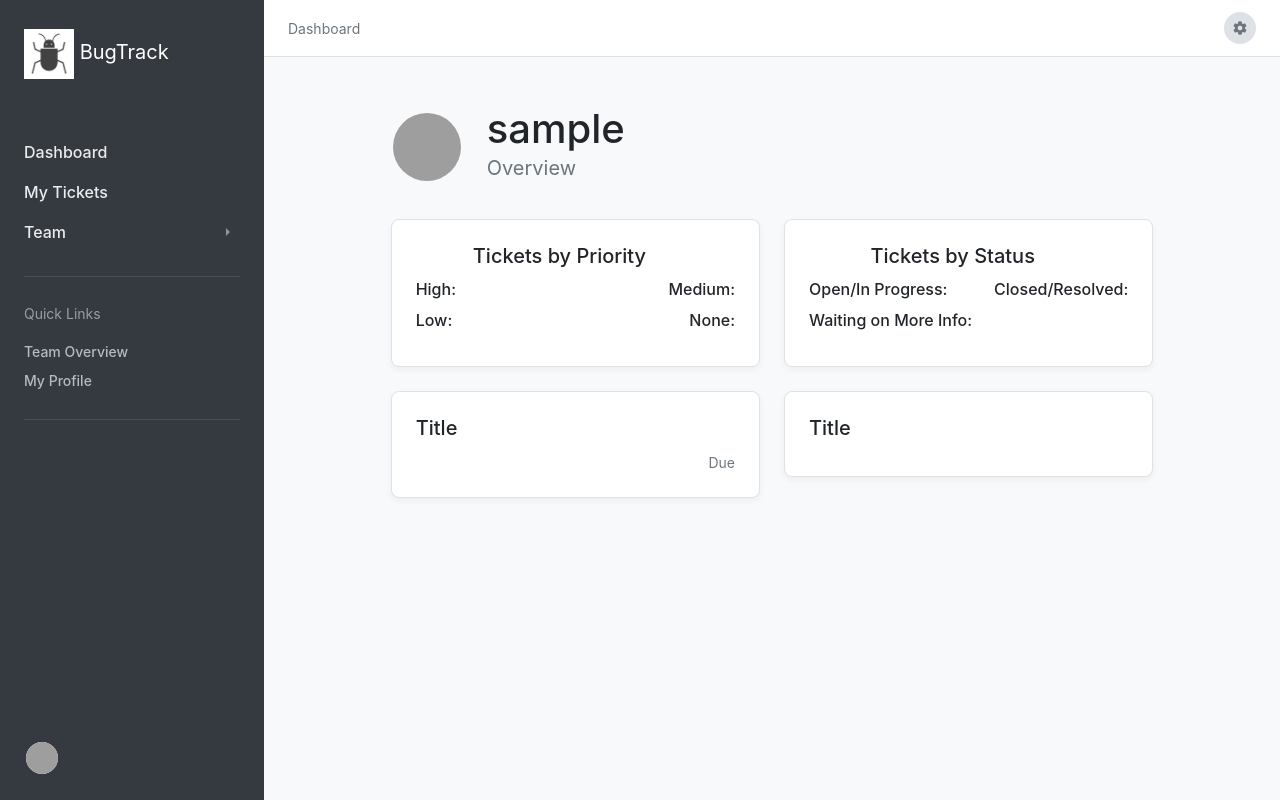
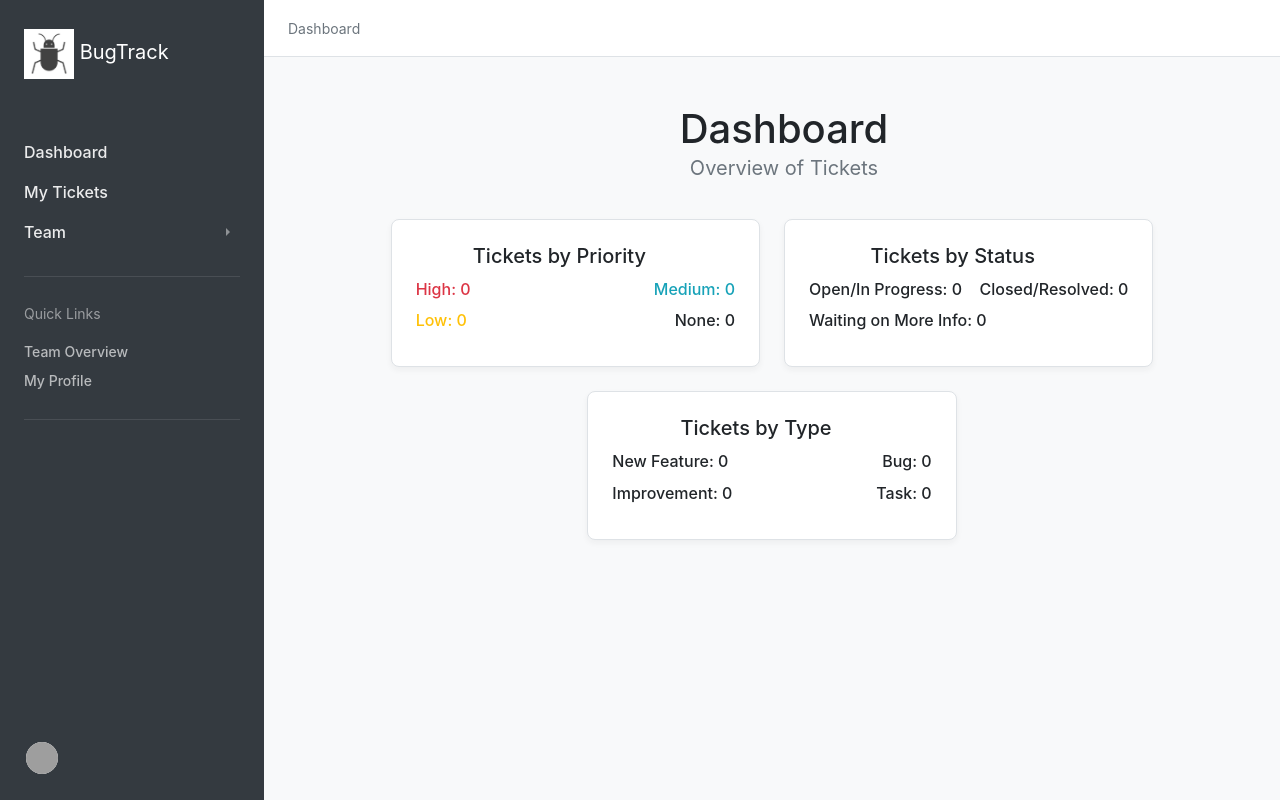
Before and after one commit to dhaliwalk/BugTrack, a Django app: page / in a window 1280 px wide. Run offline with Django 3.2, Linux system fonts and the light colour scheme; the visitor is signed in with stand-in values (Sample User, id 1); data that the repository does not hold is empty; some libraries are stand-ins or nearby versions; grey boxes are pictures that could not be loaded.

Commit message:
Made ticket_type a choices field and created dashboard

```diff
--- a/main/templates/main/dashboard.html
+++ b/main/templates/main/dashboard.html
@@ -9,29 +9,16 @@
             </ol>
           </nav>
 
-          <div class="dropdown">
-            <button class="btn btn-round" role="button" data-toggle="dropdown" aria-expanded="false">
-              <i class="material-icons">settings</i>
-            </button>
-            <div class="dropdown-menu dropdown-menu-right">
-
-              <a class="dropdown-item" href="#">Account Settings</a>
-              <div class="dropdown-divider"></div>
-              <a class="dropdown-item text-danger" href="#">Log out</a>
-
-            </div>
-          </div>
-
         </div>
         <div class="container">
           <div class="row justify-content-center">
             <div class="col-lg-11 col-xl-10">
               <div class="page-header mb-4">
                 <div class="media">
-                  <img alt="Image" src="{{ request.user.profile.image.url }}" class="avatar avatar-lg mt-1" />
+
                   <div class="media-body ml-3">
-                    <h1 class="mb-0">{{ request.user.username }}</h1>
-                    <p class="lead">Overview</p>
+                    <h1 class="mb-0 row justify-content-center">Dashboard</h1>
+                    <p class="lead row justify-content-center">Overview of Tickets</p>
                   </div>
                 </div>
               </div>
@@ -52,15 +39,15 @@
 
                               <div class="card-meta d-flex justify-content-between">
                                 <div class="d-flex align-items-center">
-                                  <h6>High:</h6>
+                                  <h6 class="text-danger">High: {{ ticket_high_count }}</h6>
                                 </div>
-                                <h6>Medium:</h6>
+                                <h6 class="text-info">Medium: {{ ticket_medium_count }}</h6>
                               </div>
                               <div class="card-meta d-flex justify-content-between">
                                 <div class="d-flex align-items-center">
-                                  <h6>Low:</h6>
+                                  <h6 class="text-warning">Low: {{ ticket_low_count }}</h6>
                                 </div>
-                                <h6>None:</h6>
+                                <h6>None: {{ ticket_none_count }}</h6>
                               </div>
                             </div>
                           </div>
@@ -76,65 +63,44 @@
 
                               <div class="card-meta d-flex justify-content-between">
                                 <div class="d-flex align-items-center">
-                                  <h6>Open/In Progress:</h6>
+                                  <h6>Open/In Progress: {{ ticket_open_progress_count }}</h6>
                                 </div>
-                                <h6>Closed/Resolved:</h6>
+                                <h6>Closed/Resolved: {{ ticket_closed_resolved_count }}</h6>
                               </div>
                               <div class="card-meta d-flex justify-content-between">
                                 <div class="d-flex align-items-center">
-                                  <h6>Waiting on More Info:</h6>
+                                  <h6>Waiting on More Info: {{ ticket_waiting_count }}</h6>
                                 </div>
                               </div>
                             </div>
                           </div>
                         </div>
-                        <div class="col-lg-6">
+
+                        <div class="col-lg-6 mx-auto">
                           <div class="card card-project">
 
                             <div class="card-body">
 
                               <div class="card-title">
-                                <a href="#">
-                                  <h5 data-filter-by="text">Title</h5>
-                                </a>
+                                <h5 class="text-center" data-filter-by="text">Tickets by Type</h5>
                               </div>
 
                               <div class="card-meta d-flex justify-content-between">
                                 <div class="d-flex align-items-center">
-                                  <!-- {% if ticket.priority == 'High' %}
-                                    <span class="text-danger"> <b>{{ ticket.priority }}</b> <span class="text-danger">!</span></span>
-                                  {% else %}
-                                    <span class=""> {{ ticket.priority }}</span>
-                                  {% endif %} -->
-
+                                  <h6>New Feature: {{ ticket_new_feature_count }}</h6>
                                 </div>
-
-                                <span class="text-small" data-filter-by="text">Due </span>
+                                <h6>Bug: {{ ticket_bug_count }}</h6>
+                              </div>
+                              <div class="card-meta d-flex justify-content-between">
+                                <div class="d-flex align-items-center">
+                                  <h6>Improvement: {{ ticket_improvement_count }}</h6>
+                                </div>
+                                <h6>Task: {{ ticket_task_count }}</h6>
                               </div>
                             </div>
                           </div>
                         </div>
 
-                        <div class="col-lg-6 ">
-                          <div class="card card-project">
-
-                            <div class="card-body">
-
-                              <div class="card-title">
-                                <a href="#">
-                                  <h5 data-filter-by="text">Title</h5>
-                                </a>
-                              </div>
-
-                              <div class="card-meta d-flex justify-content-between">
-                                <div class="d-flex align-items-center">
-
-
-                                </div>
-                              </div>
-                            </div>
-                          </div>
-                        </div>
 
 
                     </div>
--- a/main/views.py
+++ b/main/views.py
@@ -1,9 +1,23 @@
 from django.shortcuts import render
 from users.models import Team
 from users.views import RegisterUserJoinTeam
+from tickets.models import Ticket
+from django.db.models import Q
 
 def home(request):
-	if request.user.is_authenticated:
-		return render(request, 'main/dashboard.html')
-	else:
-		return RegisterUserJoinTeam(request)
+	context = {}
+	tickets = Ticket.objects.filter(Q(submitter=request.user) | Q(developers=request.user)).distinct()
+	context['ticket_high_count'] = tickets.filter(priority='High').count()
+	context['ticket_medium_count'] = tickets.filter(priority='Medium').count()
+	context['ticket_low_count'] = tickets.filter(priority='Low').count()
+	context['ticket_none_count'] = tickets.filter(priority='None').count()
+	context['ticket_open_progress_count'] = tickets.filter(status='Open').count()
+	context['ticket_open_progress_count'] += tickets.filter(status='In Progress').count()
+	context['ticket_closed_resolved_count'] = tickets.filter(status='Closed').count()
+	context['ticket_closed_resolved_count'] += tickets.filter(status='Resolved').count()
+	context['ticket_waiting_count'] = tickets.filter(status='Waiting on More Info').count()
+	context['ticket_bug_count'] = tickets.filter(ticket_type='Bug').count()
+	context['ticket_task_count'] = tickets.filter(ticket_type='Task').count()
+	context['ticket_new_feature_count'] = tickets.filter(ticket_type='New Feature').count()
+	context['ticket_improvement_count'] = tickets.filter(ticket_type='Improvement').count()
+	return render(request, 'main/dashboard.html', context)
```
Also changed, not shown: tickets/models.py (+7 -1 lines), tickets/migrations/0017_auto_20200907_0439.py (added).
